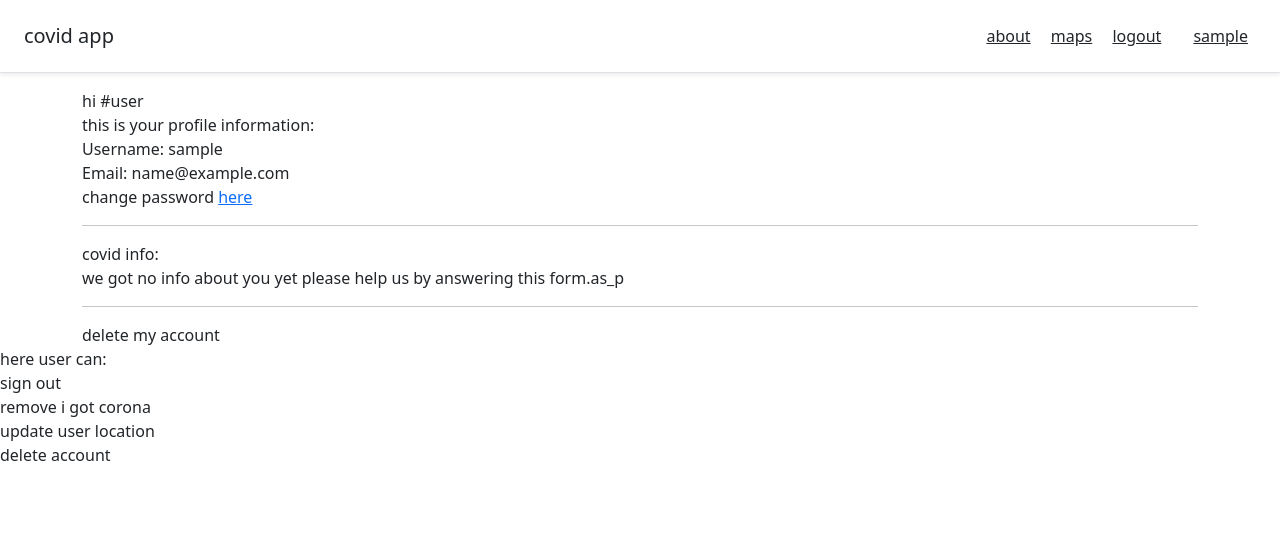
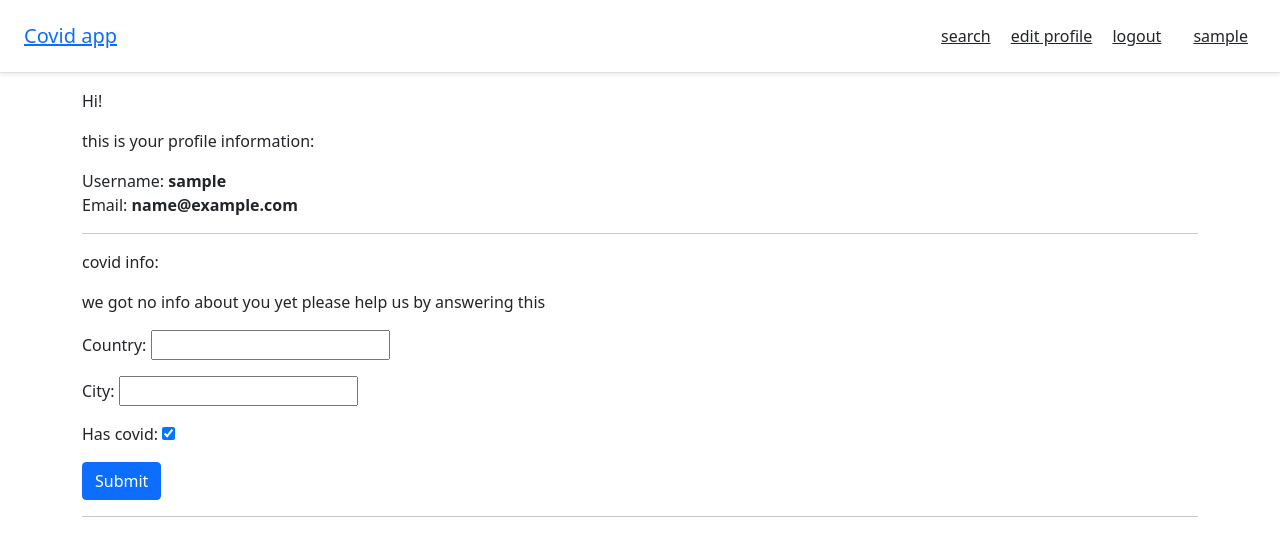
Before and after one commit to Vanman007/covid-app, a Django app: page /accounts/edit/ in a window 1280 px wide. Shown: the top 556 px of the page. Run offline with Django 3.2, Linux system fonts and the light colour scheme; the visitor is signed in with stand-in values (Sample User, id 1); data that the repository does not hold is empty; some libraries are stand-ins or nearby versions.

Commit message:
users can now actually tell they have covid

```diff
--- a/accounts/forms.py
+++ b/accounts/forms.py
@@ -1,6 +1,7 @@
 from django import forms
 from django.contrib.auth.forms import UserCreationForm
 from django.contrib.auth.models import User
+from search.models import CovidUser
 
 class SignUpForm(UserCreationForm):
     first_name = forms.CharField(max_length=30, required=False, help_text='Optional.')
@@ -10,3 +11,14 @@ class SignUpForm(UserCreationForm):
     class Meta:
         model = User
         fields = ('username', 'first_name', 'last_name', 'email', 'password1', 'password2', )
+
+
+class CovidUserInfoForm(forms.Form):
+    country = forms.CharField(max_length=30, required=True, help_text='')
+    city = forms.CharField(max_length=30, required=True, help_text='')
+    has_covid = forms.BooleanField(required=False,initial=True)
+    has_data = forms.CharField(widget=forms.HiddenInput())
+
+    class Meta:
+        model = CovidUser
+        fields = ('country', 'city', 'has_covid', "has_data")
--- a/accounts/templates/accounts/edit.html
+++ b/accounts/templates/accounts/edit.html
@@ -6,40 +6,39 @@
 <script src="{% static 'js/bootstrap/bootstrap.min.js' %}"></script>
 
 <div class="container">
-hi #user <br>
-this is your profile information:<br>
+<p>Hi!</p>
+<p>this is your profile information:</p>
+<p>Username: <b>{{request.user.username}}</b><br>
+Email: <b>{{request.user.email}}</b></p>
 
-Username: {{request.user.username}}<br>
-
-Email: {{request.user.email}}<br>
-
-change password <a href="#">here</a>
 
 <hr>
 
 covid info:<br>
 
-{% if context.hasCovidData %}
-  show info
-  button : i no longer got corona
+
+{{form.has_data}}
+
+{% if form.has_data.value == False %}
+  </p>we got no info about you yet please help us by answering this </p>
+  <form method="post">
+    {% csrf_token %}
+    {{form.as_p}}
+    <input type="submit" class="btn btn-primary" value="Submit">
+  </form>
 {% else %}
-  we got no info about you yet please help us by answering this form.as_p
+  <form method="post">
+    {% csrf_token %}
+    {{form.as_p}}
+    <input type="submit" class="btn btn-primary" value="Submit">
+  </form>
+
+
+
 {% endif %}
 
 
 <hr>
-delete my account
-
-</div>
-
-here user can: <br>
-
-sign out<br>
-
-remove i got corona<br>
-update user location<br>
-delete account<br>
-
 
 
 
--- a/accounts/views.py
+++ b/accounts/views.py
@@ -1,24 +1,46 @@
 from django.contrib.auth import login, authenticate
 from django.contrib.auth import logout as logout_django
 from django.shortcuts import render, redirect
-from .forms import SignUpForm
+from .forms import SignUpForm, CovidUserInfoForm
 from django.contrib.auth.forms import AuthenticationForm
+from search.models import CovidUser
+from django.contrib.auth import get_user_model
 from search.documents import CovidUserDocument
 from elasticsearch_dsl import Search
+from elasticsearch.exceptions import NotFoundError
+from elasticsearch_dsl import Q
+from elasticsearch_dsl import A
+
+
+User=get_user_model()
+
+
 
 def home(request):
-    if request.method == 'POST':
-        form = SignUpForm(request.POST)
-        if form.is_valid():
-            form.save()
-            username = form.cleaned_data.get('username')
-            raw_password = form.cleaned_data.get('password1')
-            user = authenticate(username=username, password=raw_password)
-            login(request, user)
-            return redirect('home')
+    city = request.GET.get('citysearch')
+    country = request.GET.get('countrysearch')
+    if city and country:
+        q=(Q("match", city=city) & Q("match", country=country) & Q("match", has_covid=True))
+        result = CovidUserDocument.search().query(q)
+        context ={
+            'country':result.execute().hits[0].country,
+            'city' :result.execute().hits[0].city,
+            'risk':result.execute().hits[0].covid_risk,
+            'hits': result.count()['value']
+            }
+
+    elif country and not city:
+        result = CovidUserDocument.search().query("match", country=country)
+        context ={
+            'country':result.execute().hits[0].country,
+            'risk':result.execute().hits[0].covid_risk,
+            'hits': result.count()['value']
+        }
     else:
-        form = SignUpForm()
-    return render(request, 'accounts/home.html', {'form': form})
+        context ={}
+
+    return render(request, 'accounts/home.html', context)
+
 
 def signup(request):
     if request.method == 'POST':
@@ -53,9 +75,39 @@ def logout(request):
 
 
 def edit(request):
-    result = CovidUserDocument.search().query("match", userid=request.user.id)
-    for i in result:
-        print(i.username)
-    context = {}
-
-    return render(request, "accounts/edit.html")
+    if request.method == 'POST':
+        form = CovidUserInfoForm(request.POST)
+        if form.is_valid():
+            city = form.cleaned_data.get('city')
+            country = form.cleaned_data.get('country')
+            has_covid = form.cleaned_data.get('has_covid')
+            try:
+                obj = CovidUser.objects.get(user__id=request.user.id)
+                obj.city=city
+                obj.country=country
+                obj.has_covid=has_covid
+                obj.save()
+            except CovidUser.DoesNotExist:
+                user = User.objects.get(id=request.user.id)
+                obj=CovidUser.objects.create(
+                    user=user,
+                    city=city,
+                    country=country,
+                    has_covid=has_covid
+                )
+            return render(request,'accounts/edit.html', {"form":form})
+    else:
+        try:
+            obj = CovidUser.objects.get(user__id=request.user.id)
+        except CovidUser.DoesNotExist:
+            form = CovidUserInfoForm(initial={'has_data': False})
+            return render(request, "accounts/edit.html",{"form":form})
+        form = CovidUserInfoForm(
+            initial={
+                'city':obj.city,
+                'country':obj.country,
+                'has_covid':obj.has_covid,
+                'has_data': True
+                }
+            )
+    return render(request, "accounts/edit.html",{"form":form})
--- a/search/documents.py
+++ b/search/documents.py
@@ -52,6 +52,12 @@ class CovidUserDocument(Document):
         }
     )
 
+    covid_risk= fields.TextField(
+        fields={
+            'raw': fields.KeywordField(),
+        }
+    )
+
     # Location
     location = fields.GeoPointField(attr='location_field_indexing')
 
--- a/search/models.py
+++ b/search/models.py
@@ -10,11 +10,12 @@ User = get_user_model()
 # Create your models here.
 class CovidUser(models.Model):
     city=models.CharField(max_length=150)
-    address = models.CharField(max_length=200)
+    address = models.CharField(max_length=200, blank=True)
     country=models.CharField(max_length=150)
-    state_province = models.CharField(max_length=80)
+    state_province = models.CharField(max_length=80, blank=True)
     created_at = models.DateTimeField(default=timezone.now)
     has_covid = models.BooleanField(default=True)
+    covid_risk = models.CharField(max_length=1000, blank=True)
     latitude = models.DecimalField(null=True,
                                blank=True,
                                decimal_places=15,
--- a/templates/base.html
+++ b/templates/base.html
@@ -8,10 +8,10 @@
 
 {% if request.user.is_authenticated %}
 <header class="d-flex flex-column flex-md-row align-items-center p-3 px-md-4 mb-3 bg-white border-bottom shadow-sm">
-  <p class="h5 my-0 me-md-auto fw-normal">covid app</p>
+  <a class="h5 my-0 me-md-auto fw-normal" href="/" >Covid app</a>
   <nav class="my-2 my-md-0 me-md-3">
-    <a class="p-2 text-dark" href="#">about</a>
-    <a class="p-2 text-dark" href="#">maps</a>
+    <a class="p-2 text-dark" href="/">search</a>
+    <a class="p-2 text-dark" href="/accounts/edit">edit profile</a>
     <a class="p-2 text-dark" onclick="return confirm('Are you sure you want to logout?')" href="/accounts/logout">logout</a>
   </nav>
   <a class="p-2 text-dark" href="/accounts/edit">{{request.user.username }}</a>
@@ -20,9 +20,8 @@
 <header class="d-flex flex-column flex-md-row align-items-center p-3 px-md-4 mb-3 bg-white border-bottom shadow-sm">
   <a class="h5 my-0 me-md-auto fw-normal" href="/" >Covid app</a>
   <nav class="my-2 my-md-0 me-md-3">
-    <a class="p-2 text-dark" href="#">about</a>
-    <a class="p-2 text-dark" href="#">maps</a>
-    <a class="p-2 text-dark" href="#">location</a>
+    <a class="p-2 text-dark" href="/">search</a>
+    <a class="p-2 text-dark" href="/accounts/signin/">login</a>
   </nav>
     <a class="btn btn-outline-primary" href="/accounts/signup">Sign up</a>
 </header>
```
Also changed, not shown: accounts/templates/accounts/home.html (+168 -51 lines), accounts/tests.py (+27 -11 lines), search/api_views.py (+11 -0 lines), search/templates/search.html (+40 -39 lines), search/views.py (+23 -11 lines), search/migrations/0003_auto_20210104_1418.py (added), search/migrations/0004_coviduser_covid_risk.py (added).
